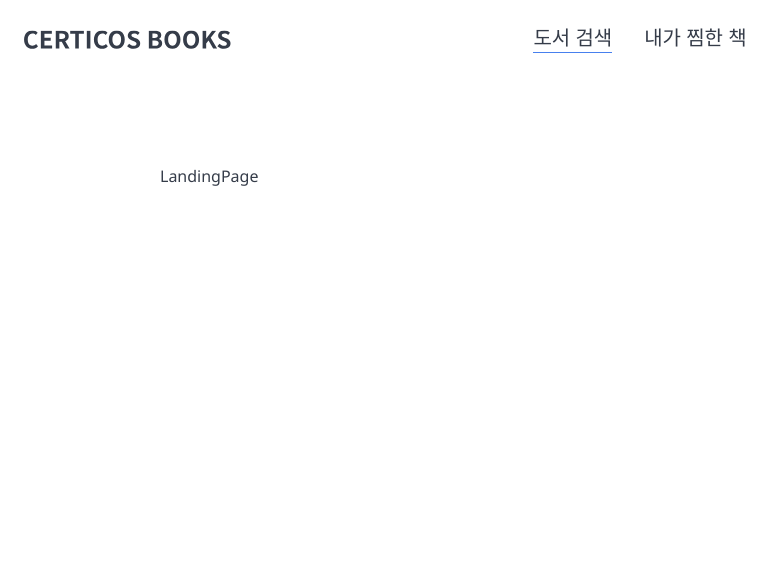
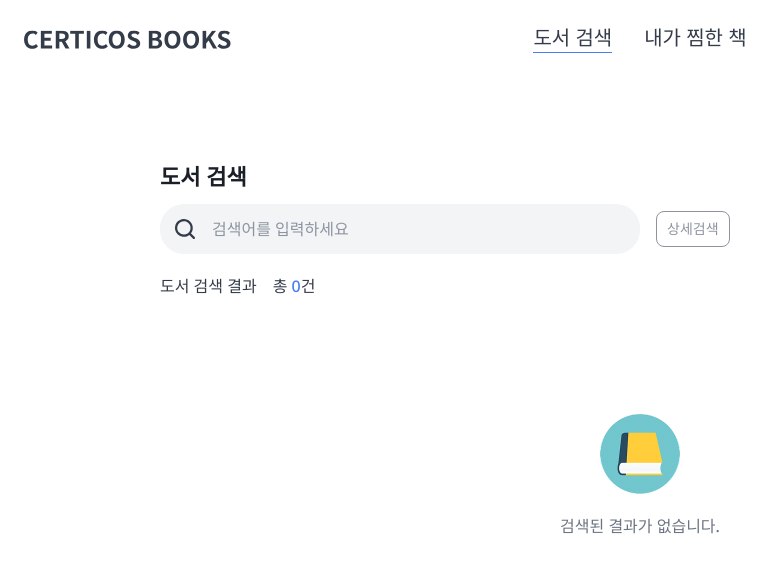
Before and after one commit to henry-kim-git/book-search, a React (Vite) app: page / in a window 1280 px wide. Shown: the top 572 px of the page, without its empty margins (0-784 px from the left). Built offline with nearby package versions, Linux system fonts and the light colour scheme.

Commit message:
feat: LandingPage에 도서 검색 기능 연결
검색창, 결과 건수, 목록 컴포넌트를 조합하고 언마운트 시 검색 상태를 초기화

```diff
--- a/src/pages/LandingPage/index.tsx
+++ b/src/pages/LandingPage/index.tsx
@@ -1,5 +1,23 @@
+import { useEffect } from "react";
+import BookListWrapper from "./components/BookListWrapper";
+import ListCount from "./components/ListCount";
+import SearchTab from "./components/SearchTab";
+import { useBookSearch } from "./store/useBookSearch";
+
 function LandingPage() {
-  return <div>LandingPage</div>;
+  const reset = useBookSearch((state) => state.actions.reset);
+
+  useEffect(() => {
+    return () => reset();
+  }, [reset]);
+
+  return (
+    <>
+      <SearchTab />
+      <ListCount />
+      <BookListWrapper />
+    </>
+  );
 }
 
 export default LandingPage;
```
